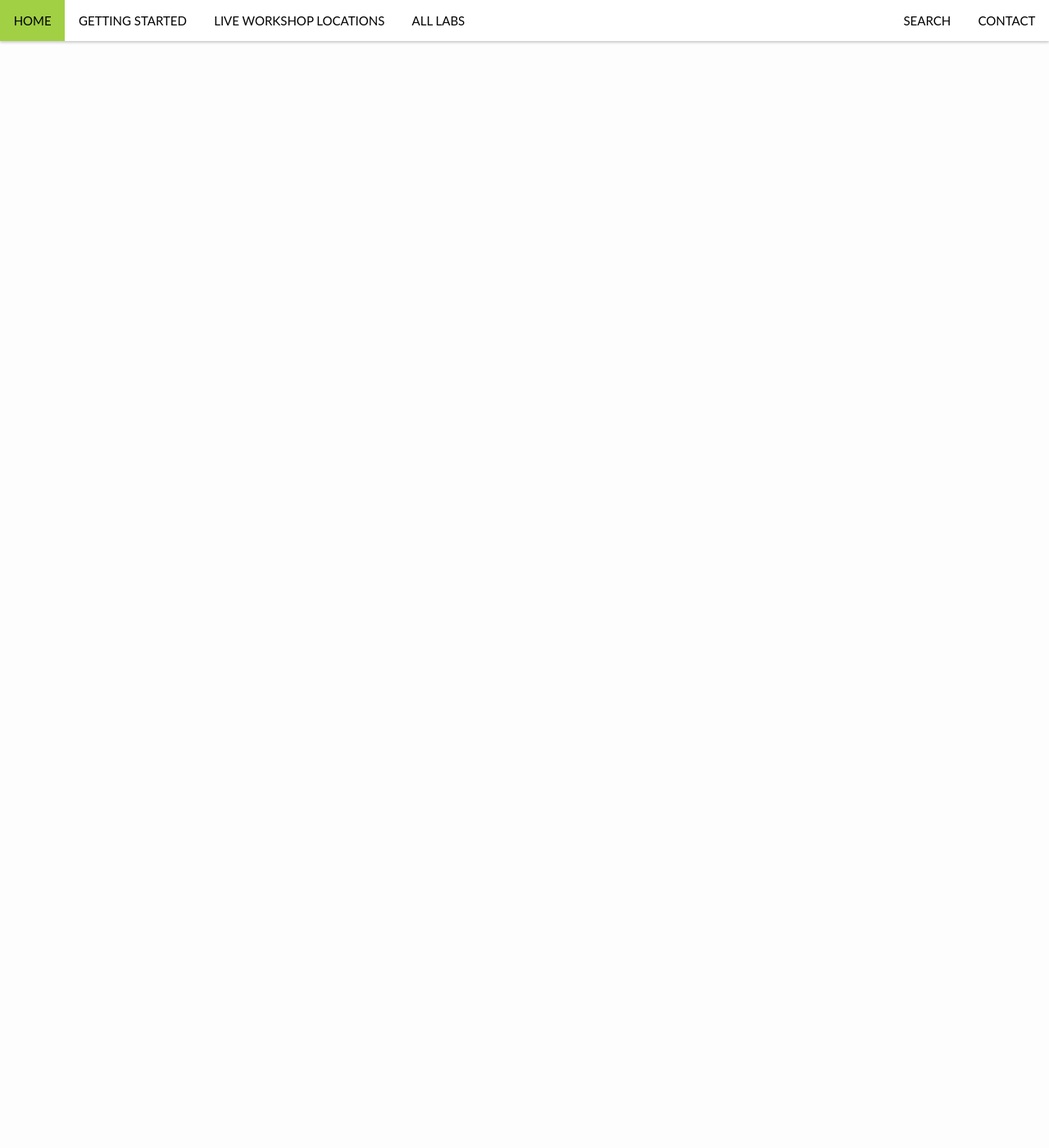
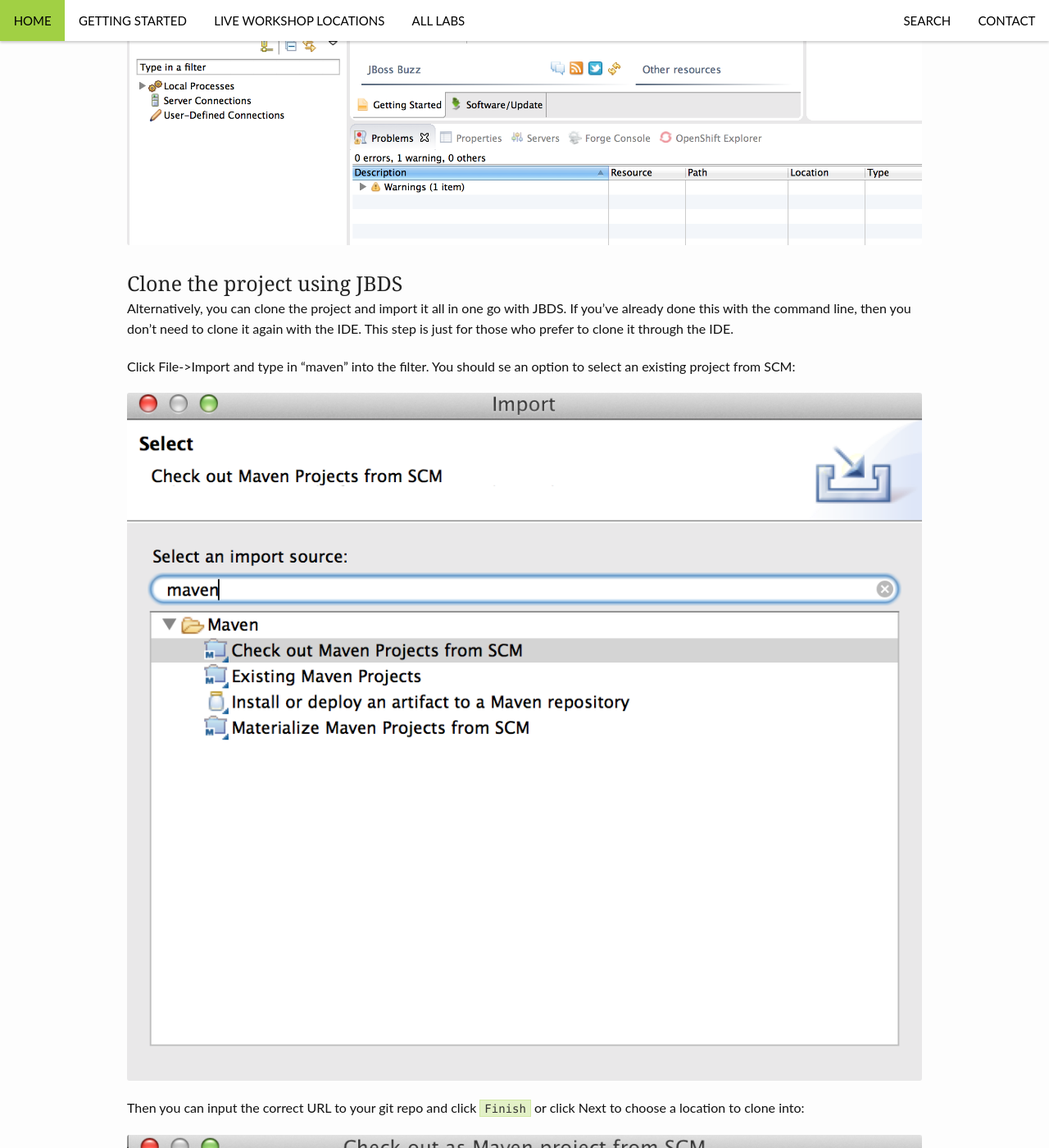
Before and after one commit to RedHatWorkshops/fuse-on-openshift, a Jekyll site: the page built from _posts/fuse/2014-10-01-importing-a-base-fuse-project.md, in a window 1280 px wide and 1400 px high, scrolled down 3738 px. Shown: the whole window at 82% size. Built offline with Jekyll 4.4.1, drawn with Linux system fonts in a browser that asks for light colours; some of the changed text lies outside the part shown.

Commit message:
add the import project step

```diff
--- a/_posts/fuse/2014-10-01-importing-a-base-fuse-project.md
+++ b/_posts/fuse/2014-10-01-importing-a-base-fuse-project.md
@@ -38,7 +38,40 @@
 
 Next, we'll want to "import" the project into JBDS.
 
+Click File->Import and that should take you to a dialog. Enter "Existing" into the filter and you should see "Existing Maven project" in the list:
+
+![Existing](/images/fuse/import-existing.png)
+
+Select "Existing Maven project" and then you can navigate to an existing project (ie, the Maven project we just cloned from github.com) and import it by clicking the "Browse" button and finding it on the file system
+
+![Select](/images/fuse/select-project.png)
+
+Once you've imported it, you should have it in the workspace:
+
+![success](/images/fuse/success.png)
+
+
 ### Clone the project using JBDS
-Once you've [forked the project to your own repo][fork] you can clone it with the JBDS tooling. If you've already done this with the CLI, then you don't need to clone it again with the IDE. This step is just for those who prefer to clone it through the IDE.
+Alternatively, you can clone the project and import it all in one go with JBDS. If you've already done this with the command line, then you don't need to clone it again with the IDE. This step is just for those who prefer to clone it through the IDE.
+
+Click File->Import and type in "maven" into the filter. You should se an option to select an existing project from SCM:
+
+![import git](/images/fuse/import-git.png)
+
+Then you can input the correct URL to your git repo and click `Finish` or click Next to choose a location to clone into:
+
+![Git URI](/images/fuse/git-uri.png)
+
+You should now have the sample Fuse project correctly imported into the workspace.
+
+### Building the project
+Now that you've got the project checked out, let's build it and make sure Maven can build it correctly:
+
+![build](/images/fuse/build.png)
+
+At the end of the build, if everything built correctly, you should see a "Build Success" message like below:
+
+![build](/images/fuse/build-success.png)
+
 
 [fork]: https://github.com/RedHatWorkshops/camel-hello-world/fork
```
Also changed, not shown: images/fuse/build-success.png (added), images/fuse/build.png (added), images/fuse/git-uri.png (added), images/fuse/import-existing.png (added), images/fuse/import-git.png (added), images/fuse/select-project.png (added), images/fuse/success.png (added).
